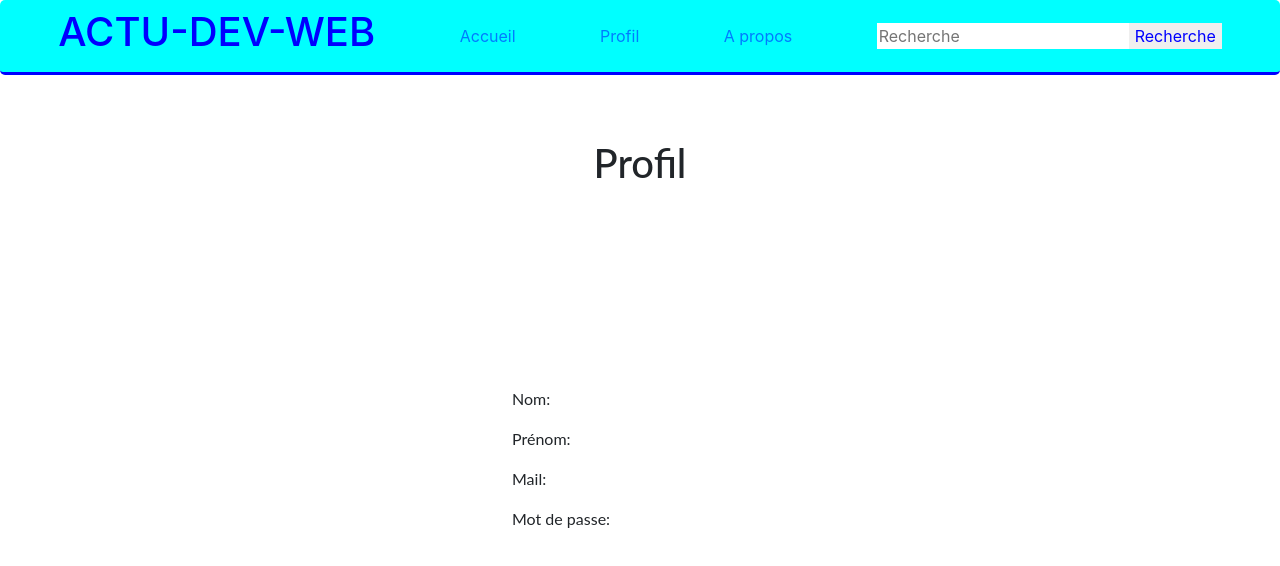
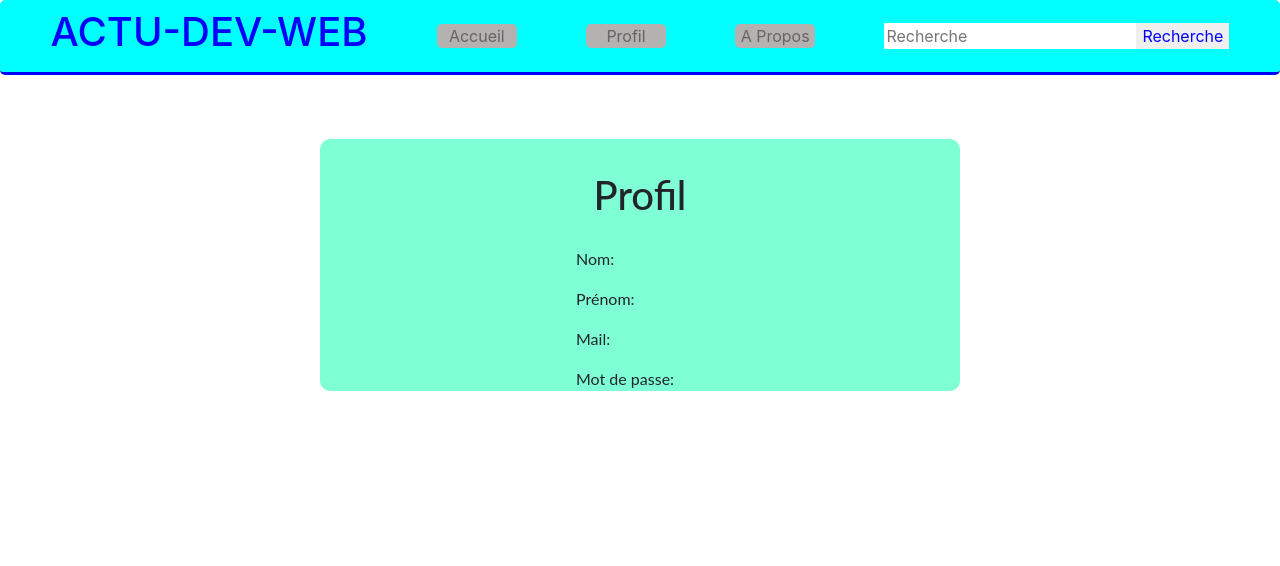
Before and after one commit to StephDM06/reseau-social, a Vue app: page /profil in a window 1280 px wide. Shown: the top 566 px of the page. Built offline with nearby package versions, Linux system fonts and the light colour scheme.

Commit message:
modification CSS

```diff
--- a/src/App.vue
+++ b/src/App.vue
@@ -1,9 +1,9 @@
 <template>
   <nav class="navbar">
     <h1>ACTU-DEV-WEB</h1>
-    <router-link to="/">Accueil</router-link>
-    <router-link to="/Profil">Profil</router-link>
-    <router-link to="/about">A propos</router-link>
+    <router-link class="route" to="/">Accueil</router-link>
+    <router-link class="route" to="/Profil">Profil</router-link>
+    <router-link class="route" to="/about">A Propos</router-link>
     <div>
       <input type="text" placeholder="Recherche" />
       <button class="like">Recherche</button>
@@ -39,4 +39,11 @@ input {
   border: none;
   color: blue;
 }
+.route {
+  border: none;
+  border-radius: 5px;
+  width: 80px;
+  color: rgb(102, 100, 100);
+  background-color: rgb(180, 177, 177);
+}
 </style>
--- a/src/views/Profil.vue
+++ b/src/views/Profil.vue
@@ -1,5 +1,5 @@
 <template>
-  <div>
+  <div id="main-profil">
     <section id="profil">
       <h1>Profil</h1>
     </section>
@@ -38,6 +38,15 @@ export default Profil;
   width: 350px;
   text-align: left;
   margin-left: 40%;
-  padding-top: 15%;
+  padding-top: 20px;
+}
+#main-profil {
+  font-display: block;
+  justify-content: center;
+  width: 50%;
+  margin-left: 25%;
+  margin-top: 5%;
+  background-color: aquamarine;
+  border-radius: 10px;
 }
 </style>
```
Also changed, not shown: src/assets/logo.png (deleted).
